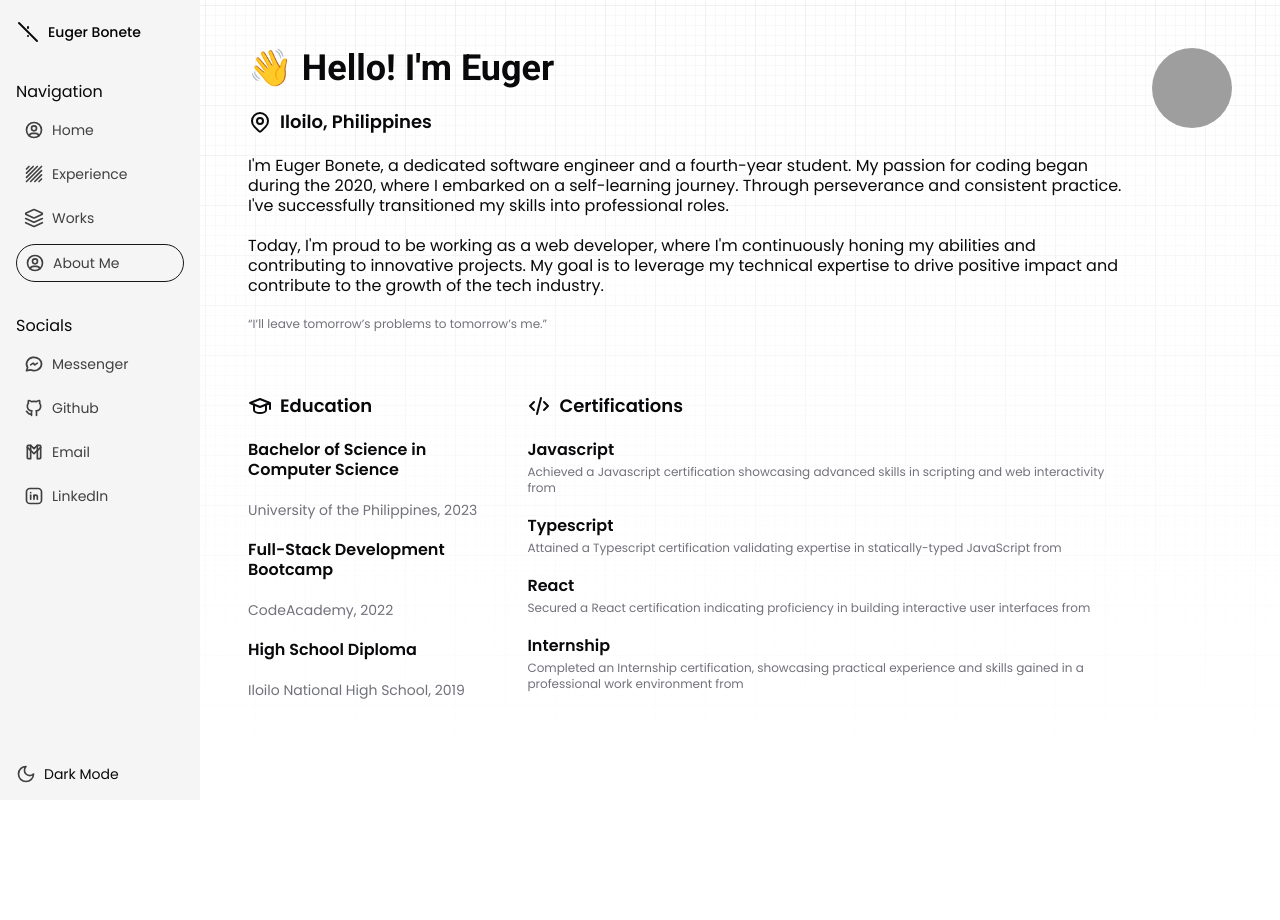
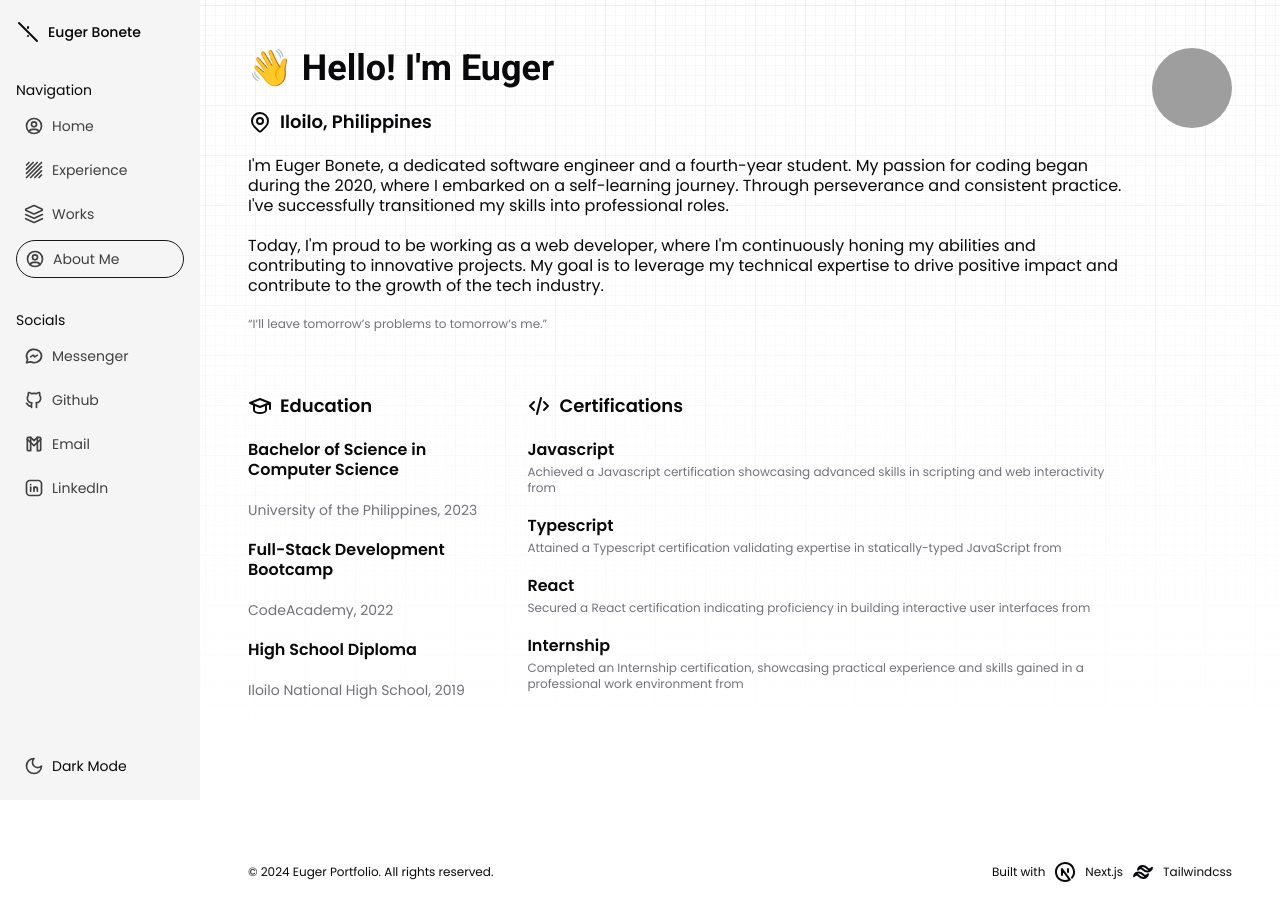
Before and after one commit to azkriven16/azkriven, a Next.js app: page /about in a window 1280 px wide. Shown: the top 920 px of the page. Before the commit the page ends 800 px from the top, so only its background shows below. Built offline with nearby package versions, Linux system fonts and the light colour scheme; grey boxes are pictures that could not be loaded.

Commit message:
feat: added footer

```diff
--- /dev/null
+++ b/components/custom/footer.tsx
@@ -0,0 +1,21 @@
+import { IconBrandNextjs, IconBrandTailwind } from "@tabler/icons-react";
+
+export const Footer = () => {
+    return (
+        <footer>
+            <div className="flex flex-col md:flex-row items-center gap-5 justify-between p-2 md:p-10 mt-20">
+                <p className="text-xs">
+                    &copy; {new Date().getFullYear()} Euger Portfolio. All
+                    rights reserved.
+                </p>
+                <div className="flex items-center space-x-2">
+                    <p className="text-xs">Built with</p>
+                    <IconBrandNextjs />
+                    <p className="text-xs">Next.js</p>
+                    <IconBrandTailwind size="24" />
+                    <p className="text-xs">Tailwindcss</p>
+                </div>
+            </div>
+        </footer>
+    );
+};
--- a/components/custom/mode-toggle.tsx
+++ b/components/custom/mode-toggle.tsx
@@ -22,7 +22,7 @@ export function ModeToggle() {
     return (
         <div
             onClick={handleThemeSwitch}
-            className="cursor-pointer flex items-center gap-2"
+            className="cursor-pointer flex items-center gap-2 p-2"
         >
             <Sun
                 size={20}
--- a/components/custom/sidebar.tsx
+++ b/components/custom/sidebar.tsx
@@ -15,6 +15,7 @@ import Link from "next/link";
 import { PropsWithChildren, useState } from "react";
 import { Sidebar, SidebarBody, SidebarLink } from "../ui/sidebar";
 import { ModeToggle } from "./mode-toggle";
+import { Footer } from "./footer";
 
 export function SidebarComponent({ children }: PropsWithChildren) {
     const links = [
@@ -91,7 +92,7 @@ export function SidebarComponent({ children }: PropsWithChildren) {
                     <div className="flex flex-col flex-1 overflow-y-auto overflow-x-hidden">
                         <Logo />
                         <div className="mt-8 flex flex-col gap-2">
-                            <h4>Navigation</h4>
+                            <h4 className="text-sm">Navigation</h4>
                             {links.map((link, idx) => (
                                 <button
                                     key={idx}
@@ -102,7 +103,7 @@ export function SidebarComponent({ children }: PropsWithChildren) {
                             ))}
                         </div>
                         <div className="mt-8 flex flex-col gap-2">
-                            <h4>Socials</h4>
+                            <h4 className="text-sm">Socials</h4>
                             {socials.map((link, idx) => (
                                 <button
                                     key={idx}
@@ -116,7 +117,10 @@ export function SidebarComponent({ children }: PropsWithChildren) {
                     <ModeToggle />
                 </SidebarBody>
             </Sidebar>
-            <div className="flex flex-1 p-2 md:ml-[200px]">{children}</div>
+            <div className="flex flex-col flex-1 p-2 md:ml-[200px]">
+                {children}
+                <Footer />
+            </div>
         </div>
     );
 }
```
Also changed, not shown: app/layout.tsx (+4 -5 lines).
